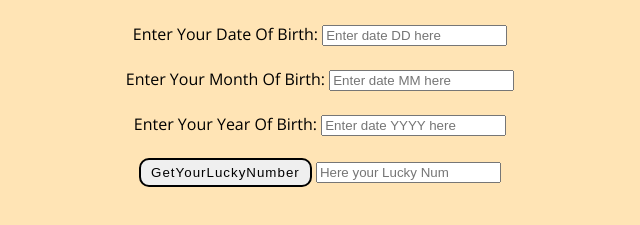
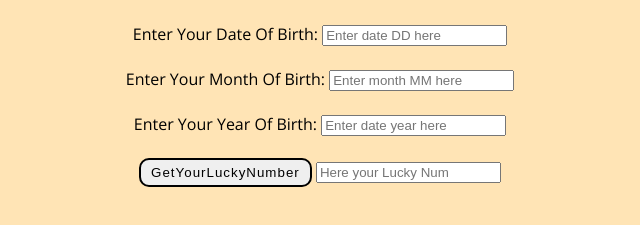
Before and after one commit to SaurabhLambore/FindYourLuckyNumberUsingDOB, a plain HTML site: page index.html in a window 1280 px wide. Shown: the part 205-430 px from the top of the page, 320-960 px from the left. Drawn offline with nearby package versions, Linux system fonts and the light colour scheme.

Commit message:
Update index.html
Signed-off-by: SAURABH BHIKAJI LAMBORE <111266433+SaurabhLambore@users.noreply.github.com>

```diff
--- a/index.html
+++ b/index.html
@@ -13,8 +13,8 @@
     <h4>Sarry's Project 1</h4>
     <div id="body">
     <label>Enter Your Date Of Birth: </label><input id="date" type="text" placeholder="Enter date DD here"><br><br>
-    <label>Enter Your Month Of Birth: </label><input id="month" type="text" placeholder="Enter date MM here"><br><br>
-    <label>Enter Your Year Of Birth: </label><input id="year" type="text" placeholder="Enter date YYYY here"><br><br>
+    <label>Enter Your Month Of Birth: </label><input id="month" type="text" placeholder="Enter month MM here"><br><br>
+    <label>Enter Your Year Of Birth: </label><input id="year" type="text" placeholder="Enter date year here"><br><br>
     <button onclick="luckynumber001()">GetYourLuckyNumber</button>    <input id="answer" placeholder="Here your Lucky Num">
 
 
```
